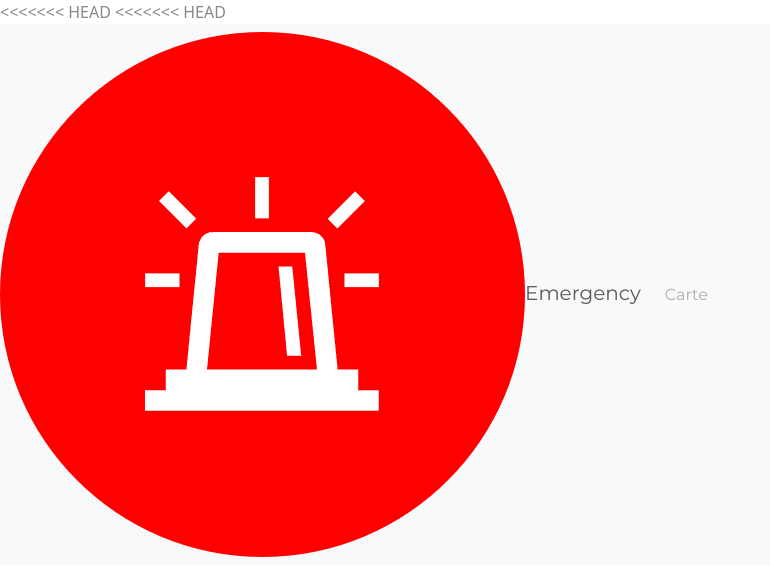
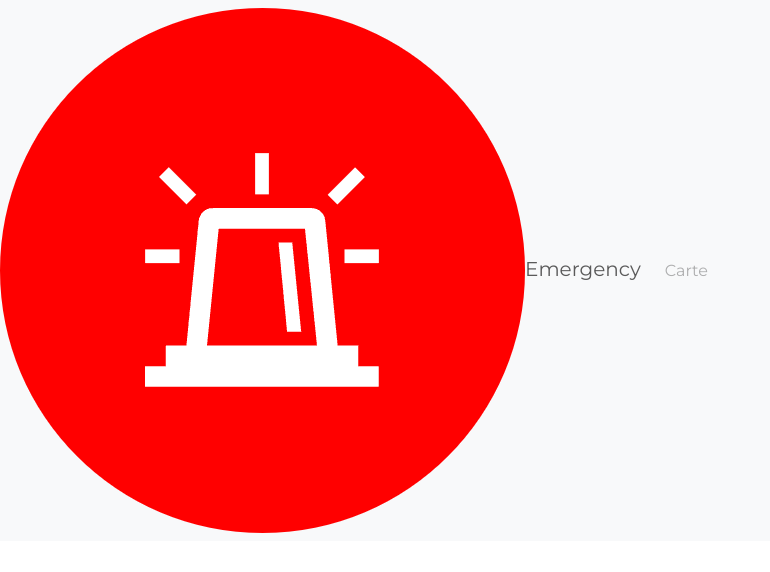
Before and after one commit to charlesboyerCPE/4irc_projet_transversale, a PHP site: page /vue/carte.php in a window 1280 px wide. Shown: the top 572 px of the page, without its empty margins (0-770 px from the left). Run offline with PHP 8.4, Linux system fonts and the light colour scheme; some libraries are stand-ins or nearby versions.

Commit message:
Correction IHM

```diff
--- a/web/ServeurWebEmergency/vue/carte.php
+++ b/web/ServeurWebEmergency/vue/carte.php
@@ -1,4 +1,3 @@
-<<<<<<< HEAD
 <?php
     include('template.php');
 ?>
@@ -34,41 +33,3 @@
 </script>
 </body>
 </html>
-
-=======
-<?php
-    include('template.php');
-?>
-
-<div id="corps">
-    <legend>Légende de la carte :</legend>
-    <div class="icones">
-        <img src="../public/img/capteur.png">Capteur
-        <img src="../public/img/feu.png">Feu
-        <img src="../public/img/camion.png">Camion
-        <img src="../public/img/caserne.png">Caserne
-    </div>
-    <div id="map"></div>
-</div>
-<footer>
-</footer>
-
-<script src="https://unpkg.com/leaflet@1.7.1/dist/leaflet.js"
-   integrity="sha512-XQoYMqMTK8LvdxXYG3nZ448hOEQiglfqkJs1NOQV44cWnUrBc8PkAOcXy20w0vlaXaVUearIOBhiXZ5V3ynxwA=="
-   crossorigin="">
-</script>
-<script type="text/javascript" src="../public/js/map.js"></script>
-<script>
-   var map = L.map('map').setView([45.764043, 4.835659], 13);
-    L.tileLayer('https://{s}.tile.openstreetmap.org/{z}/{x}/{y}.png', {
-        attribution: '&copy; <a href="https://www.openstreetmap.org/copyright">OpenStreetMap</a> contributors'
-    }).addTo(map);
-    setInterval(() => {
-        afficheMap(map);
-    }, 5000);
-
-</script>
-</body>
-</html>
-
->>>>>>> fe20742a4296f16765957b6c799131b15483f342
--- a/web/ServeurWebEmergency/vue/template.php
+++ b/web/ServeurWebEmergency/vue/template.php
@@ -1,4 +1,3 @@
-<<<<<<< HEAD
 <!DOCTYPE html> <!--a changer avec notre structure-->
 <html lang="fr" dir="ltr">
 <head>
@@ -18,28 +17,3 @@
   <header>
     <?php include('navbar.html'); ?>
   </header>
-
-
-=======
-<!DOCTYPE html> <!--a changer avec notre structure-->
-<html lang="fr" dir="ltr">
-<head>
-  <meta charset="utf-8">
-  <meta http-equiv="Content-Type" content="text/html;charset=UTF-8">
-  <title>Emergency</title>
-  <link rel="stylesheet" href="./public/css/style.css">
-  <link rel="stylesheet" href="https://unpkg.com/leaflet@1.7.1/dist/leaflet.css"
-   integrity="sha512-xodZBNTC5n17Xt2atTPuE1HxjVMSvLVW9ocqUKLsCC5CXdbqCmblAshOMAS6/keqq/sMZMZ19scR4PsZChSR7A=="
-   crossorigin=""/>
-  <!-- <link rel="stylesheet"  href="../vue/css/bootstrap.css"> -->
-  <link rel="icon" type="image/png" href="../public/img/logoEmercency.png" />
-  <title>Emergency</title>
-</head>
-
-<body>
-  <header>
-    <?php include('navbar.html'); ?>
-  </header>
-
-
->>>>>>> fe20742a4296f16765957b6c799131b15483f342
--- a/web/ServeurWebSimulation/vue/carte.php
+++ b/web/ServeurWebSimulation/vue/carte.php
@@ -21,15 +21,9 @@
 
     <div class="icones">
         <legend>Légende de la carte :</legend>
-<<<<<<< HEAD
         <img src="./public/img/capteur.png">Capteur
         <img src="./public/img/feu.png">Feu
         <img src="./public/img/camion.png">Camion
-=======
-        <img src="../public/img/capteur.png">Capteur
-        <img src="../public/img/feu.png">Feu
-        <img src="../public/img/camion.png">Camion
->>>>>>> fe20742a4296f16765957b6c799131b15483f342
     </div>
     <div id="map"></div>
 </div>
```
